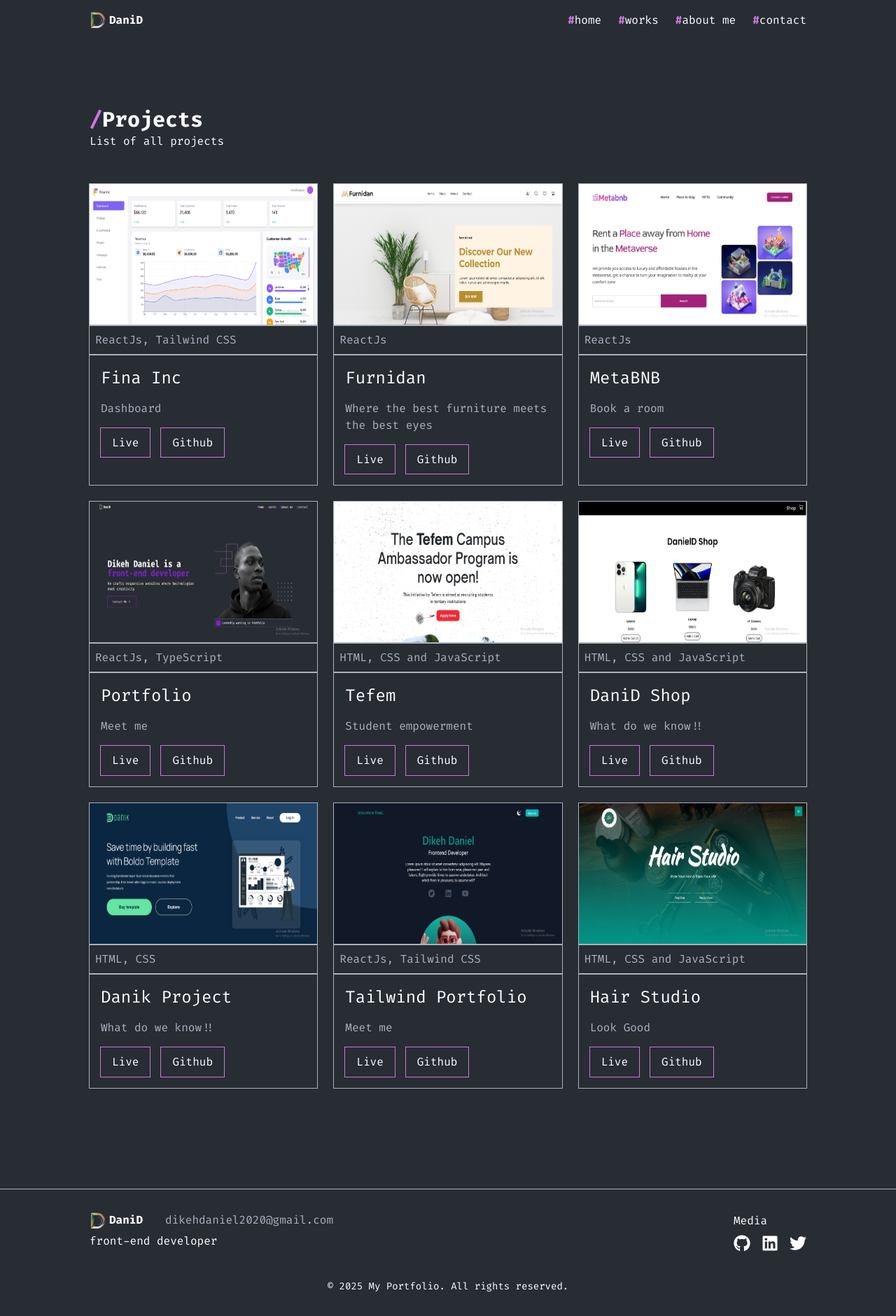
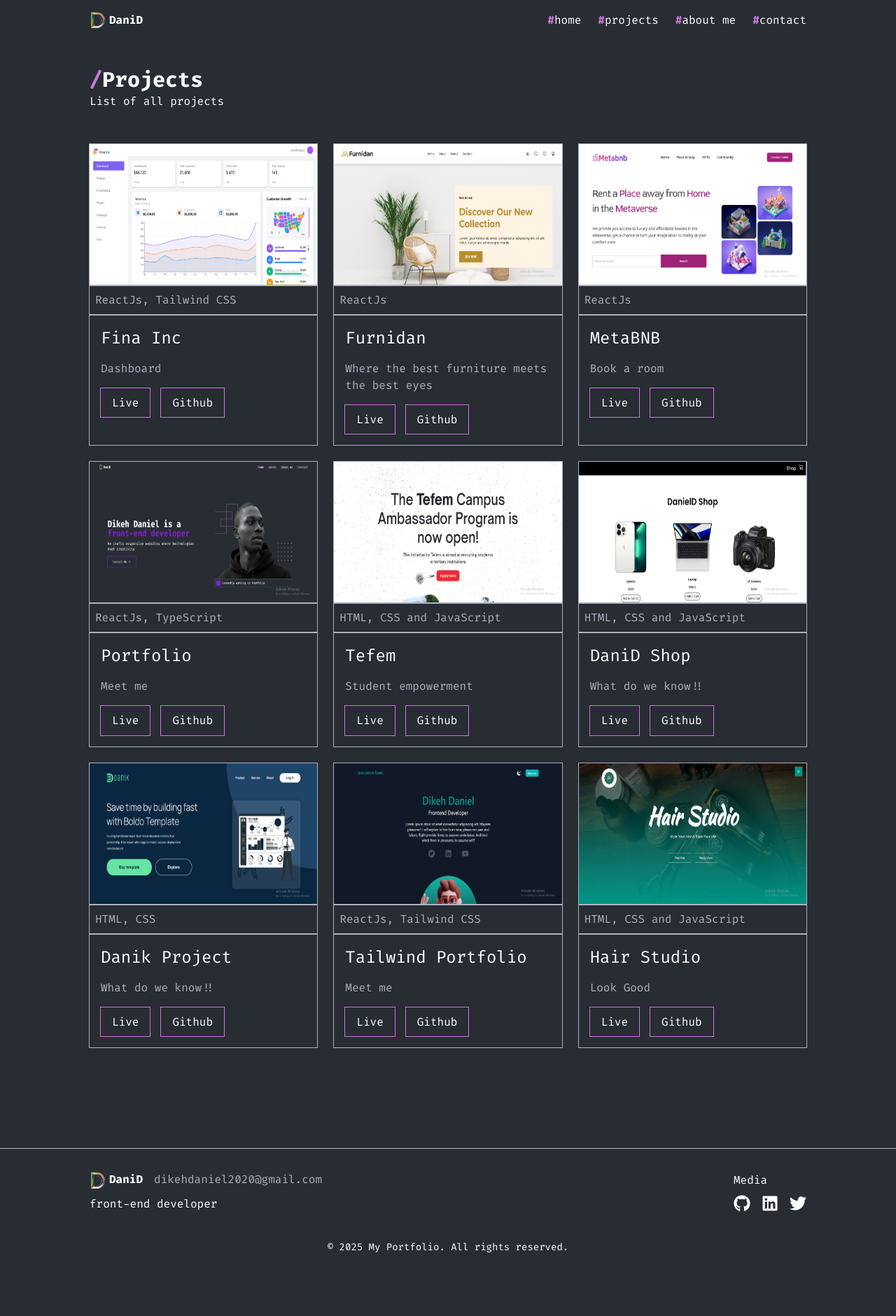
Before and after one commit to 081dikeh/MyPortfolio, a React (Vite) app: page /projects in a window 1280 px wide. Shown: the whole page at 70% size. After the commit the page ends 1825 px from the top, so only its background shows below. Built offline with nearby package versions, Linux system fonts and the light colour scheme.

Commit message:
added menu links

```diff
--- a/src/components/Footer.tsx
+++ b/src/components/Footer.tsx
@@ -7,10 +7,13 @@ export default function Footer() {
 
       <div className='flex flex-col md:flex-row gap-8 justify-between'>
 
-        <div className="flex flex-col gap-1">
-          <div className="flex items-center gap-1 font-bold text-base">
-            <img src={logoImg} className=' w-[24px]' alt="logo" />
-            <h1 className='flex gap-8'>DaniD <span className='font-[400] text-brand-500'><a href="mailto:">dikehdaniel2020@gmail.com</a></span></h1>
+        <div className="flex flex-col gap-2 ">
+          <div className="flex flex-col gap-1 gap-2 md:gap-4 md:flex-row font-bold text-base">
+            <div className='flex gap-1'>
+              <img src={logoImg} className=' w-[24px]' alt="logo" />
+              <h1 className='flex gap-8'>DaniD </h1>
+            </div>
+            <span className='font-[400] text-brand-500'><a href="mailto:">dikehdaniel2020@gmail.com</a></span>
           </div>
           <p>front-end developer</p>
         </div>
--- a/src/components/Nav.tsx
+++ b/src/components/Nav.tsx
@@ -1,28 +1,80 @@
-import logoImg from '../assets/logoimg.png'
+import React, { useState } from 'react';
+import { Menu, X } from 'lucide-react';
+import logoImg from '../assets/logoimg.png';
+import { Link } from 'react-router-dom';
 
-export default function Nav() {
-  const links: string[] = ['home', 'works', 'about me', 'contact']
+const Nav: React.FC = () => {
+  const [isMenuOpen, setIsMenuOpen] = useState<boolean>(false);
+
+  const links: string[] = ['home', 'projects', 'about me', 'contact'];
+
+  // Toggle function - switches between true and false
+  const toggleMenu = (): void => {
+    setIsMenuOpen(!isMenuOpen);
+  };
+
+  // Close menu function - sets to false
+  const closeMenu = (): void => {
+    setIsMenuOpen(false);
+  };
 
   return (
-    <nav className="py-4 text-white flex justify-between items-center font-fira mx-4 md:mx-16 lg:mx-16 xl:mx-32 2xl:mx-44">
+    <nav className="py-4 font-fira mx-4 md:mx-16 lg:mx-16 xl:mx-32 2xl:mx-44 fixed top-0 left-0 right-0 z-50 bg-[#282C33]">
+      <div className='text-white flex justify-between items-center'>
 
         <div className="flex items-center gap-1 font-bold text-base">
-        <img src={logoImg} className=' w-[24px]' alt="logo" />
+          <img src={logoImg} className='w-[24px]' alt="logo" />
           <h1>DaniD</h1>
         </div>
 
-      <div className="links text-base">
+
+        <div className="links text-base hidden md:block lg:block">
           <ul className="flex gap-6 lowercase">
-
             {links.map((link) => (
               <li key={link} className="hover:text-brand-700 transition-colors duration-300 font-fira">
                 <span className='text-brand-700 font-bold'>#</span>
-              <a href="">{link}</a>
+                <a href={`#${link}`}>{link}</a>
               </li>
             ))}
-
           </ul>
         </div>
+
+        {/* Mobile Menu Button */}
+        <div className='md:hidden'>
+          <button
+            onClick={toggleMenu}
+            className="text-white hover:text-brand-700 transition-colors"
+            aria-label="Toggle menu"
+          >
+            {isMenuOpen ? <X size={24} /> : <Menu size={24} />}
+          </button>
+        </div>
+      </div>
+
+
+
+      {/* Mobile Menu Overlay */}
+      <div
+        className={`fixed bg-[#282C33] w-full h-full left-0 z-40 p-8 md:hidden lg:hidden transition-transform duration-300 ${
+          isMenuOpen ? 'translate-x-0' : 'translate-x-full'
+        }`}
+      >
+
+        <div className="links text-base text-white mt-8">
+          <ul className="flex flex-col gap-8 lowercase">
+            {links.map((link) => (
+              <li key={link} className="hover:text-brand-700 transition-colors duration-300 font-fira text-3xl">
+                <span className='text-brand-700 font-bold'>#</span>
+                <Link to={`/${link}`} onClick={closeMenu}>{link}</Link>
+              </li>
+            ))}
+          </ul>
+        </div>
+
+      </div>
+
     </nav>
-  )
+  );
 };
+
+export default Nav;
--- a/src/pages/ProjectsPage.tsx
+++ b/src/pages/ProjectsPage.tsx
@@ -4,7 +4,7 @@ import { projects } from "../data/projects"
 
 export default function ProjectsPage() {
     return (
-        <section className="font-fira mt-24 mb-24 md:mx-16 lg:mx-16 xl:mx-32 2xl:mx-44">
+        <section className="font-fira mt-24 mb-24 mx-4 md:mx-16 lg:mx-16 xl:mx-32 2xl:mx-44">
             <div className="mb-12">
                 <h2 className="text-3xl text-white flex items-center font-bold"><span className="text-brand-700">/</span>Projects</h2>
                 <p className="text-white">List of all projects</p>
```
Lines whose indentation alone changed are shown as unchanged.
